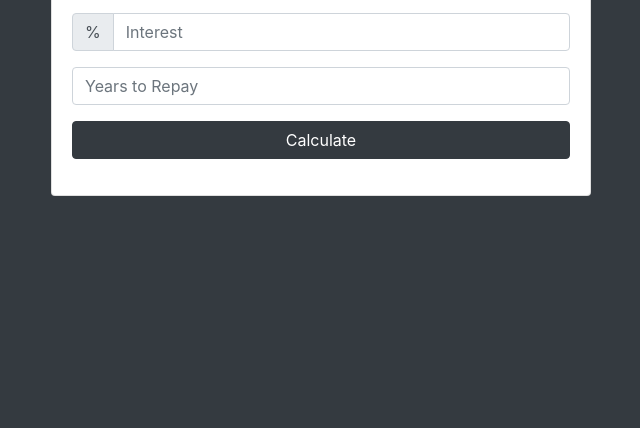
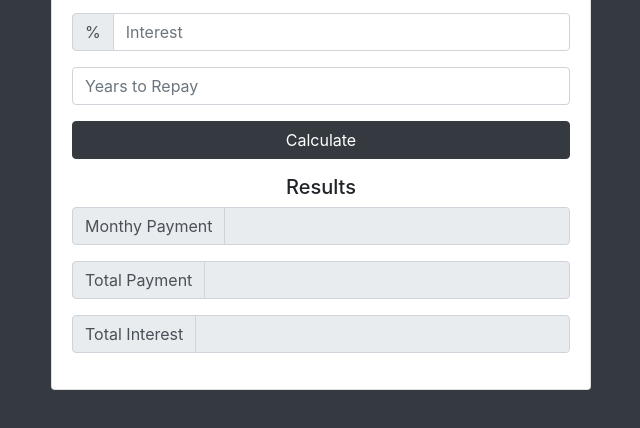
Before and after one commit to mikec-git/Loan-Calculator, a plain HTML site: page index.html in a window 1280 px wide. Shown: the part 182-610 px from the top of the page, without its empty margins (319-959 px from the left). Drawn offline with nearby package versions, Linux system fonts and the light colour scheme.

Commit message:
Added results markup

```diff
--- a/index.html
+++ b/index.html
@@ -41,7 +41,33 @@
                     <!-- Loader here -->
 
                     <!-- Results -->
-
+                    <div id="results">
+                        <h5>Results</h5>
+                        <div class="form-group">
+                            <div class="input-group">
+                                <div class="input-group-prepend">
+                                    <span class="input-group-text">Monthy Payment</span>
+                                </div>
+                                <input type="number" class="form-control" id="monthly-payment" disabled>
+                            </div>
+                        </div>
+                        <div class="form-group">
+                            <div class="input-group">
+                                <div class="input-group-prepend">
+                                    <span class="input-group-text">Total Payment</span>
+                                </div>
+                                <input type="number" class="form-control" id="total-payment" disabled>
+                            </div>
+                        </div>
+                        <div class="form-group">
+                            <div class="input-group">
+                                <div class="input-group-prepend">
+                                    <span class="input-group-text">Total Interest</span>
+                                </div>
+                                <input type="number" class="form-control" id="total-interest" disabled>
+                            </div>
+                        </div>
+                    </div>
                 </div>
             </div>
         </div>
```
